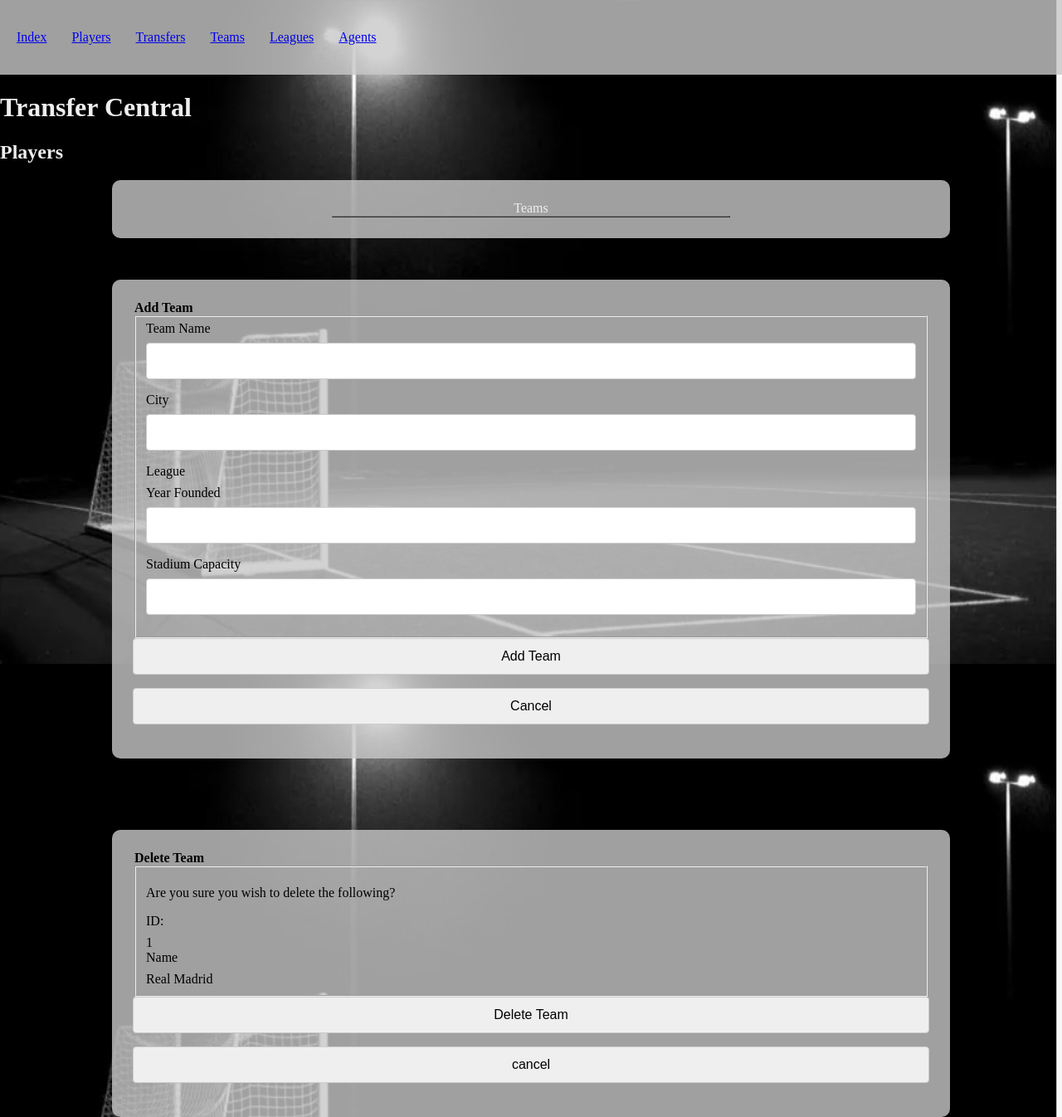
After one commit to ranked21/transfer-market-db, a Flask app: page /teams in a window 1280 px wide. The commit adds this page. Shown: the whole page at 83% size. Run offline with Flask 3, Linux system fonts and the light colour scheme; data that the repository does not hold is empty; some libraries are stand-ins or nearby versions.

Commit message:
Adding CRUD operations for Teams

```diff
--- a/backend/app.py
+++ b/backend/app.py
@@ -183,7 +183,92 @@ def edit_league(id):
 
          return render_template("edit_leagues.html",league=league)
 
+@app.route("/teams", methods=["POST","GET"])
+def teams():
+    if request.method == "GET":
+        # mySQL query to grab all the players in the Leagues Table
+        query = "SELECT * FROM Teams"
+        cur = mysql.connection.cursor()
+        cur.execute(query)
+        data = cur.fetchall()
+
+        leagues_query = "SELECT leagueID, leagueName FROM Leagues"
+        cur.execute(leagues_query)
+        leagues = cur.fetchall()
+
+        # Test Statement to print the data to the console
+        print("Retrieved Teams: ", data)
+        print("Retrieved Leagues: ", leagues)
+
+        return render_template("teams.html", data=data, leagues=leagues)
+
+    if request.method == "POST":
+      teamName = request.form["name"]
+      teamCity = request.form["city"]
+      leagueID = request.form["league"]
+      teamYearFounded = request.form["yearFounded"]
+      teamStadiumCapacity = request.form["stadiumCapacity"]
+
+      # Test Statement to print the data to the console
+      print(teamName, teamCity, teamYearFounded, teamStadiumCapacity, leagueID)
+
+      query = "INSERT INTO Teams (`teamName`, `city`, `yearFounded`, `stadiumCapacity`, `leagueID`) VALUES (%s, %s, %s, %s, %s)"
+      cur = mysql.connection.cursor()
+      cur.execute(query, (teamName, teamCity, teamYearFounded, teamStadiumCapacity, leagueID))
+      mysql.connection.commit()
+
+      return redirect("/teams")
+
+@app.route("/delete_team/<int:id>")
+def delete_teams(id):
+   query = "DELETE FROM Teams WHERE teamID = '%s'"
+   cur = mysql.connection.cursor()
+   cur.execute(query, (id,))
+   mysql.connection.commit()
+
+   return redirect("/teams")
+
+@app.route("/edit_team/<int:id>", methods=["POST","GET"])
+def edit_team(id):
+   if request.method == "GET":
+        query = "SELECT * FROM Teams WHERE teamID = '%s'"
+        cur = mysql.connection.cursor()
+        cur.execute(query, (id,))
+        team = cur.fetchall()
+
+        leagues_query = "SELECT leagueID, leagueName FROM Leagues"
+        cur.execute(leagues_query)
+        leagues = cur.fetchall()
+
+        # Test Statement to print the data to the console
+        print("Selected Team: ", team)
+        print("Selected Leagues: ", leagues)
+
+        return render_template("edit_teams.html", team=team, leagues=leagues)
+
+   if request.method == "POST":
+      print("Testing the new update method!")
+      print(request.form)
+
+      teamID = request.form["teamID"]
+      teamName = request.form["name"]
+      teamCity = request.form["city"]
+      leagueID = request.form["league"]
+      teamYearFounded = request.form["yearFounded"]
+      teamStadiumCapacity = request.form["stadiumCapacity"]
+
+      # Test Statement to print the data to the console
+      print("Testing Update!")
+      print(teamID, teamName, teamCity, leagueID, teamYearFounded, teamStadiumCapacity)
+
+      query = "UPDATE Teams SET teamName = %s, city = %s, yearFounded = %s, stadiumCapacity = %s, leagueID = %s WHERE teamID = %s"
+      cur = mysql.connection.cursor()
+      cur.execute(query, (teamName, teamCity, teamYearFounded, teamStadiumCapacity, leagueID, teamID))
+      mysql.connection.commit()
+
+      return redirect("/teams")
+
 # Listener
 # change the port number if deploying on the flip servers
 if __name__ == "__main__":
-    app.run(port=6754, debug=True)
+    app.run(port=59481)
--- a/backend/templates/players.html
+++ b/backend/templates/players.html
@@ -23,10 +23,9 @@ It also borrows heavily from the Battle Star Galactica example provided in the a
             <li style="float: left;"><a href="{{ url_for('home') }}"style="display: block; text-align: center; padding: 15px">Index</a></li>
             <li style="float: left;"><a href="{{ url_for('players') }}"style="display: block; text-align: center; padding: 15px">Players</a></li>
             <li style="float: left;"><a href="transfers.html"style="display: block; text-align: center; padding: 15px">Transfers</a></li>
-            <li style="float: left;"><a href="teams.html"style="display: block; text-align: center; padding: 15px">Teams</a></li>
+            <li style="float: left;"><a href="{{ url_for('teams') }}"style="display: block; text-align: center; padding: 15px">Teams</a></li>
             <li style="float: left;"><a href="{{ url_for('leagues') }}"style="display: block; text-align: center; padding: 15px">Leagues</a></li>
-            <li style="float: left;"><a href="agents.html"style="display: block; text-align: center; padding: 15px">Agents</a></li>
-          </ul>
+            <li style="float: left;"><a href="agents.html"style="display: block; text-align: center; padding: 15px">Agents</a></li>          </ul>
         </nav>
       </div>
       <h1 style="color: #eee;">Transfer Central</h1>
--- /dev/null
+++ b/backend/templates/teams.html
@@ -0,0 +1,110 @@
+<!--This HTML is based on templates from FreeCodeCamp, with formatting from W3 schools:
+https://www.freecodecamp.org/news/html-starter-template-a-basic-html5-boilerplate-for-index-html/
+https://www.w3schools.com/html/html_images_background.asp
+-->
+
+<!DOCTYPE html>
+<html lang="en">
+  <head>
+    <meta charset="UTF-8">
+    <meta name="viewport" content="width=device-width, initial-scale=1.0">
+    <meta http-equiv="X-UA-Compatible" content="ie=edge">
+    <title>Transfer Central - your financial guide to professional football</title>
+    <link rel="stylesheet" href="/static/css/style.css">
+    <link rel="icon" href="./favicon.ico" type="image/x-icon">
+  </head>
+  <body style="background-image: url('/static/images/background.jpg'); background-repeat: no-repeat;background-attachment: fixed;
+  background-size: 100% 100%;">
+    <main style="width:100%;">
+        <div id="nav" style="background-color: rgba(200, 200, 200, 0.8); text-align: center; width:100%">
+            <nav class="navbar" style="display: block; text-align: center; padding: 5px;">
+              <ul style="display: flex; padding: 0px; list-style: none">
+                <li style="float: left;"><a href="{{ url_for('home') }}"style="display: block; text-align: center; padding: 15px">Index</a></li>
+                <li style="float: left;"><a href="{{ url_for('players') }}"style="display: block; text-align: center; padding: 15px">Players</a></li>
+                <li style="float: left;"><a href="transfers.html"style="display: block; text-align: center; padding: 15px">Transfers</a></li>
+                <li style="float: left;"><a href="{{ url_for('teams') }}"style="display: block; text-align: center; padding: 15px">Teams</a></li>
+                <li style="float: left;"><a href="{{ url_for('leagues') }}"style="display: block; text-align: center; padding: 15px">Leagues</a></li>
+                <li style="float: left;"><a href="agents.html"style="display: block; text-align: center; padding: 15px">Agents</a></li>
+              </ul>
+            </nav>
+          </div>
+          <h1 style="color: #eee;">Transfer Central</h1>
+          <h2 style="color: #eee; align-self: center;">Players</h2>
+          <div class="custom-form">
+            <table border="1" cellpadding="5" style="margin-left: auto;
+      margin-right: auto; width: 50%; color: #eee; background-color: black">
+                <caption>Teams</caption>
+                {% if data %}
+                <thead>
+                   <tr>
+                      <!-- Iterate through each key in the first entry to get the column name -->
+                           {% for key in data[0].keys() %}
+
+                           <!-- Create a <th> tag with the key inside of it, this will be our header row -->
+                      <th scope="col" data-field="{{ key }}" data-filter-control="input">{{ key }}</th>
+
+                           <!-- End of this for loop -->
+                           {% endfor %}
+                       </tr>
+
+               <tbody>
+                  <!-- Now, iterate through every item in data -->{% for item in data %}
+                      <tr>
+                         <!-- Then iterate through every key in the current item dictionary -->
+                               {% for key in item.keys() %}
+
+                         <!-- Create a <td> element with the value of that key in it -->
+                         <td> {{item[key]}} </td>
+                               {% endfor %}
+
+                               <!-- Create our edit/delete buttons -->
+                         <td><a href="edit_team/{{item.teamID}}" class="btn btn-default">Edit</a></td>
+                         <td><a href="delete_team/{{item.teamID}}" class="btn btn-default">Delete</a></td>
+
+                      </tr>
+                           {% endfor %}
+                   {% endif %}
+              </table>
+          </div>
+        <p>&nbsp;</p>
+        <div id="insert" class="custom-form">
+            <form method="post" action="/teams" id="addTeam">
+                <legend><strong>Add Team</strong></legend>
+                  <fieldset class="fields">
+                    <label> Team Name </label> <input type="text" name="name">
+                    <label> City </label> <input type="text" name="city">
+                    <label> League </label>
+                    {% if leagues %}
+                      <select name="league">
+                        {% for league in leagues %}
+                          <option value="{{ league['leagueID'] }}">{{ league['leagueName'] }}</option>
+                        {% endfor %}
+                      </select>
+                    {% endif %}
+                    <label> Year Founded </label> <input type="text" name="yearFounded">
+                    <label> Stadium Capacity </label> <input type="text" name="stadiumCapacity">
+                  </fieldset>
+                  <input class="btn" type="submit" id="addTeam" value="Add Team">
+                  <a href='/teams'>
+                    <input class="btn" type="button" value="Cancel">
+                  </a>
+            </form>
+        </div>
+        <br></br>
+        <p>&nbsp;</p>
+        <div id="delete" class="custom-form">
+          <form id="deleteTeam">
+              <legend><strong>Delete Team</strong></legend>
+                  <fieldset class="fields">
+                  <p>Are you sure you wish to delete the following?</p>
+                  <label>ID:</label> 1
+                    <label> Name </label> Real Madrid
+            </fieldset>
+            <input class="btn" type="submit" id="DeleteTeam" value="Delete Team">
+                  <input class="btn" type="button" value="cancel" >
+          </form>
+        </div><!-- delete -->
+    </main>
+	<script></script>
+  </body>
+</html>
```
Also changed, not shown: backend/templates/edit_leagues.html (+6 -6 lines), backend/templates/edit_players.html (+6 -7 lines), backend/templates/edit_teams.html (added, +72 -0 lines), backend/templates/index.html (+6 -6 lines), backend/templates/leagues.html (+6 -6 lines).
